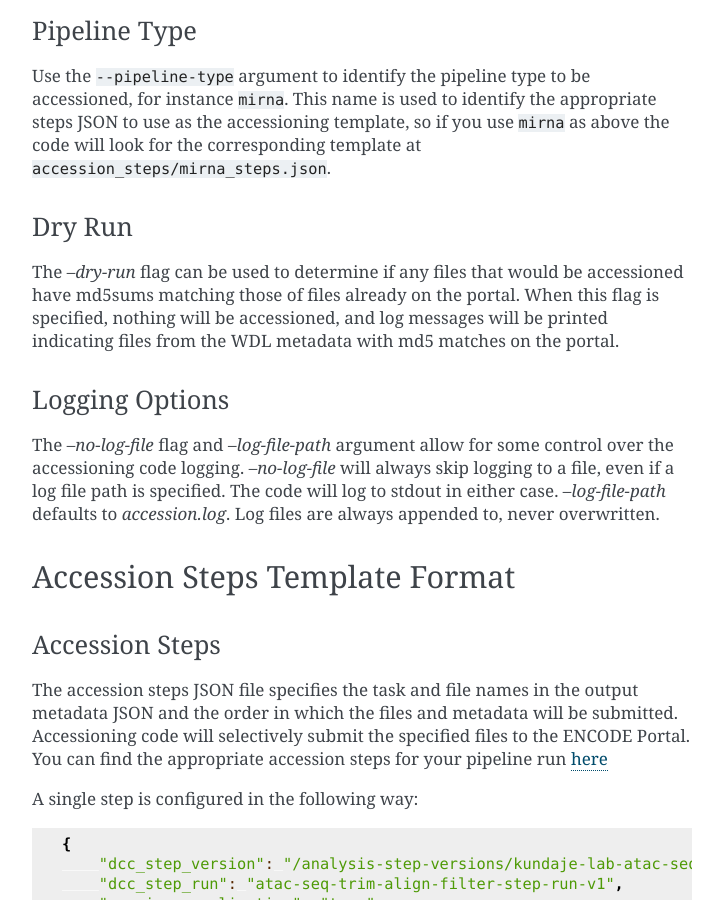
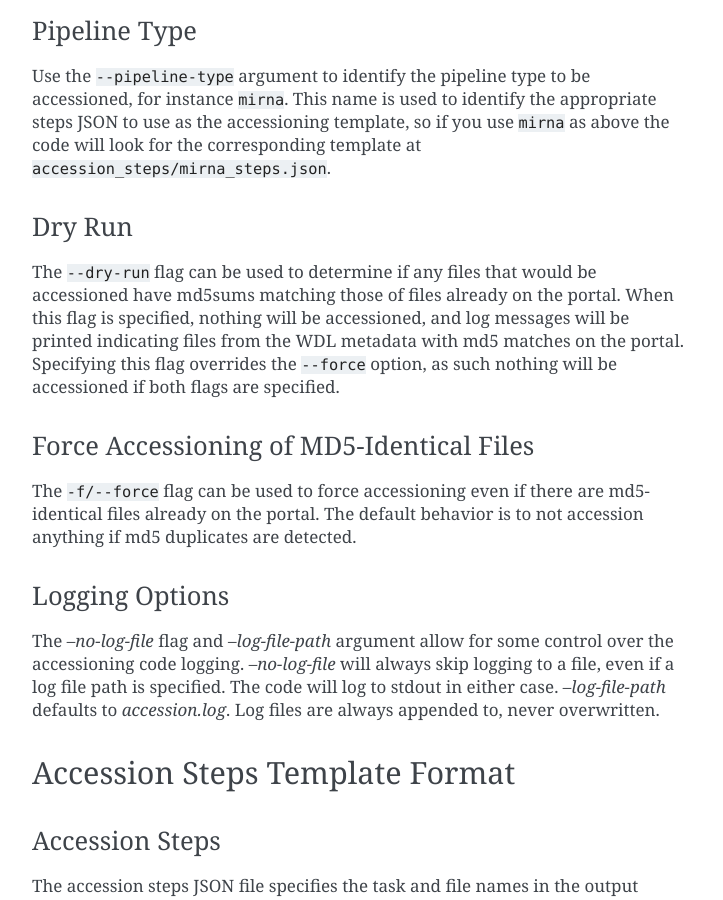
Before and after one commit to ENCODE-DCC/accession, a Sphinx documentation site: the page built from docs/index.rst, in a window 1280 px wide and 900 px high, scrolled down 2270 px. Shown: the whole window, without its empty margins (388-1111 px from the left). Built offline with Sphinx 7.4.7, drawn with Linux system fonts in a browser that asks for light colours; some of the changed text lies outside the part shown.

Commit message:
add docs

```diff
--- a/docs/index.rst
+++ b/docs/index.rst
@@ -55,10 +55,19 @@ Pipeline Type
 Dry Run
 -------
 
-| The `--dry-run` flag can be used to determine if any files that would be accessioned
+| The ``--dry-run`` flag can be used to determine if any files that would be accessioned
   have md5sums matching those of files already on the portal. When this flag is
   specified, nothing will be accessioned, and log messages will be printed indicating
-  files from the WDL metadata with md5 matches on the portal.
+  files from the WDL metadata with md5 matches on the portal. Specifying this flag
+  overrides the ``--force`` option, as such nothing will be accessioned if both flags
+  are specified.
+
+Force Accessioning of MD5-Identical Files
+-------
+
+| The ``-f/--force`` flag can be used to force accessioning even if there are
+  md5-identical files already on the portal. The default behavior is to not accession
+  anything if md5 duplicates are detected.
 
 Logging Options
 ----------------
```
